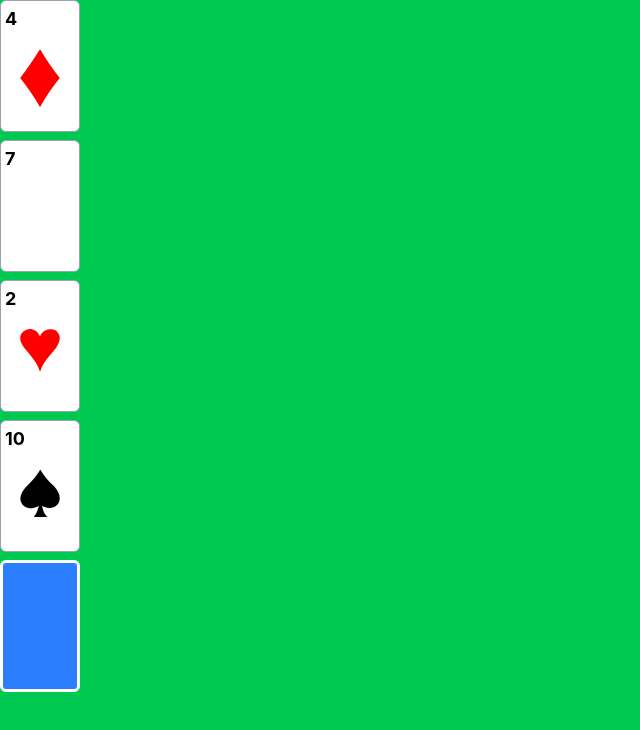
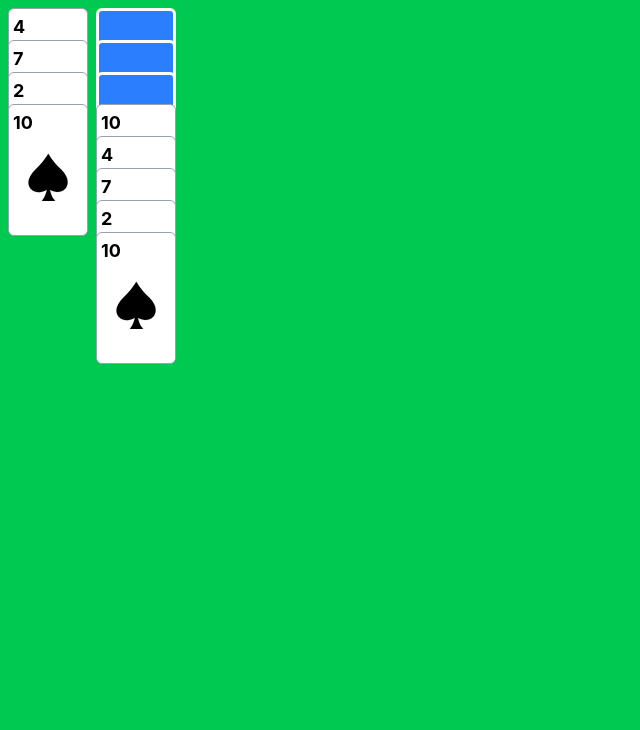
Before and after one commit to josephblair92/solitaire, a React (Vite) app: page / in a window 1280 px wide. Shown: the top 730 px of the page, without its empty margins (0-640 px from the left). Built offline with nearby package versions, Linux system fonts and the light colour scheme.

Commit message:
Implement CardStack component

```diff
--- a/src/App.tsx
+++ b/src/App.tsx
@@ -3,6 +3,7 @@ import { Card } from "./components/Card"
 import * as Types from "./types/types"
 import { getSuitColor } from "./utils/utils"
 import { FaceDownCard } from "./components/FaceDownCard"
+import { CardStack } from "./components/CardStack"
 
 function App() {
   const cards = [
@@ -29,9 +30,9 @@ function App() {
   ]
   return (
     <div className="bg-green-500 h-screen">
-      <div className="flex flex-col gap-2">
-        {cards.map(card => <Card card={card} />)}
-        <FaceDownCard />
+      <div className="flex gap-2 p-2">
+        <CardStack cards={cards} />
+        <CardStack cards={[...cards, ...cards]} faceDownUntilIndex={3} />
       </div>
     </div>
   )
--- a/src/components/Card.tsx
+++ b/src/components/Card.tsx
@@ -6,6 +6,7 @@ import Diamonds from "../assets/diamonds.svg?react"
 
 export interface CardProps {
   card: Card
+  positionInStack: number
 }
 
 const suitSymbols = {
@@ -15,11 +16,12 @@ const suitSymbols = {
     [Suit.DIAMONDS]: Diamonds
 }
 
-export function Card({ card }: CardProps) {
+export function Card({ card, positionInStack }: CardProps) {
   const SuitSymbol = suitSymbols[card.suit]
+  const containerClasses = `flex flex-col h-33 w-20 p-1 bg-white rounded-md gap-4 border-1 border-gray-400 ${positionInStack > 0 ? '-mt-27' : ''}`
   const numberClasses = `text-lg text-${card.color}-500 font-bold`
   return (
-    <div className="flex flex-col h-33 w-20 p-1 bg-white rounded-md gap-4 border-1 border-gray-400">
+    <div className={containerClasses}>
         <span className={numberClasses}>{card.number}</span>
         <div className="flex justify-center"><SuitSymbol className="w-10" /></div>
     </div>
--- /dev/null
+++ b/src/components/CardStack.tsx
@@ -0,0 +1,20 @@
+import type * as Types from "../types/types";
+import { Card } from "./Card";
+import { FaceDownCard } from "./FaceDownCard";
+
+export interface CardStackProps {
+    cards: Types.Card[]
+    faceDownUntilIndex?: number
+}
+
+export function CardStack ({ cards, faceDownUntilIndex = 0 }: CardStackProps) {
+    return (
+      <div className="flex flex-col gap-2">
+        {cards.map((card, index) =>
+            index >= faceDownUntilIndex
+                ? <Card positionInStack={index} card={card} />
+                : <FaceDownCard positionInStack={index} />
+        )}
+      </div>
+    )
+}
--- a/src/components/FaceDownCard.tsx
+++ b/src/components/FaceDownCard.tsx
@@ -1,3 +1,8 @@
-export function FaceDownCard () {
-    return <div className="h-33 w-20 bg-blue-500 border-white border-3 rounded-md" />
+export type FaceDownCardProps = {
+    positionInStack: number
 }
+
+export function FaceDownCard ({ positionInStack }: FaceDownCardProps) {
+    const classes = `h-33 w-20 bg-blue-500 border-white border-3 rounded-md ${positionInStack > 0 ? '-mt-27' : ''}`
+    return <div className={classes} />
+}
```
